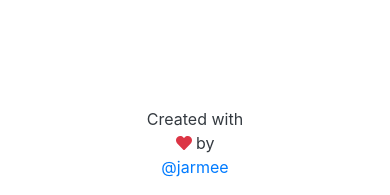
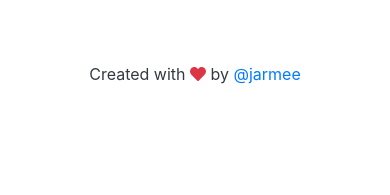
Before and after one commit to jarmee/jarmee.github.io, a plain HTML site: page index.html in a window 390 px wide. Shown: the part 873-1068 px from the top of the page. After the commit the page ends 975 px from the top, so only its background shows below. Drawn offline with nearby package versions, Linux system fonts and the light colour scheme.

Commit message:
feat(footer): Fix positioning of footer on mobile devices

```diff
--- a/index.html
+++ b/index.html
@@ -141,14 +141,12 @@
         </div>
         <div class="col-md-9 col-sm-7"></div>
       </div>
-    </main>
-    <footer class="mt-5">
-      <div class="row-fluid py-3">
-        <div class="mx-auto text-dark col-4 text-center">
+      <div class="row-fluid py-3 mt-5">
+        <div class="mx-auto text-dark col-12 text-center">
           Created with <i class="fas fa-heart text-danger"></i> by
           <a href="https://github.com/jarmee/">@jarmee</a>
         </div>
       </div>
-    </footer>
+    </main>
   </body>
 </html>
```
